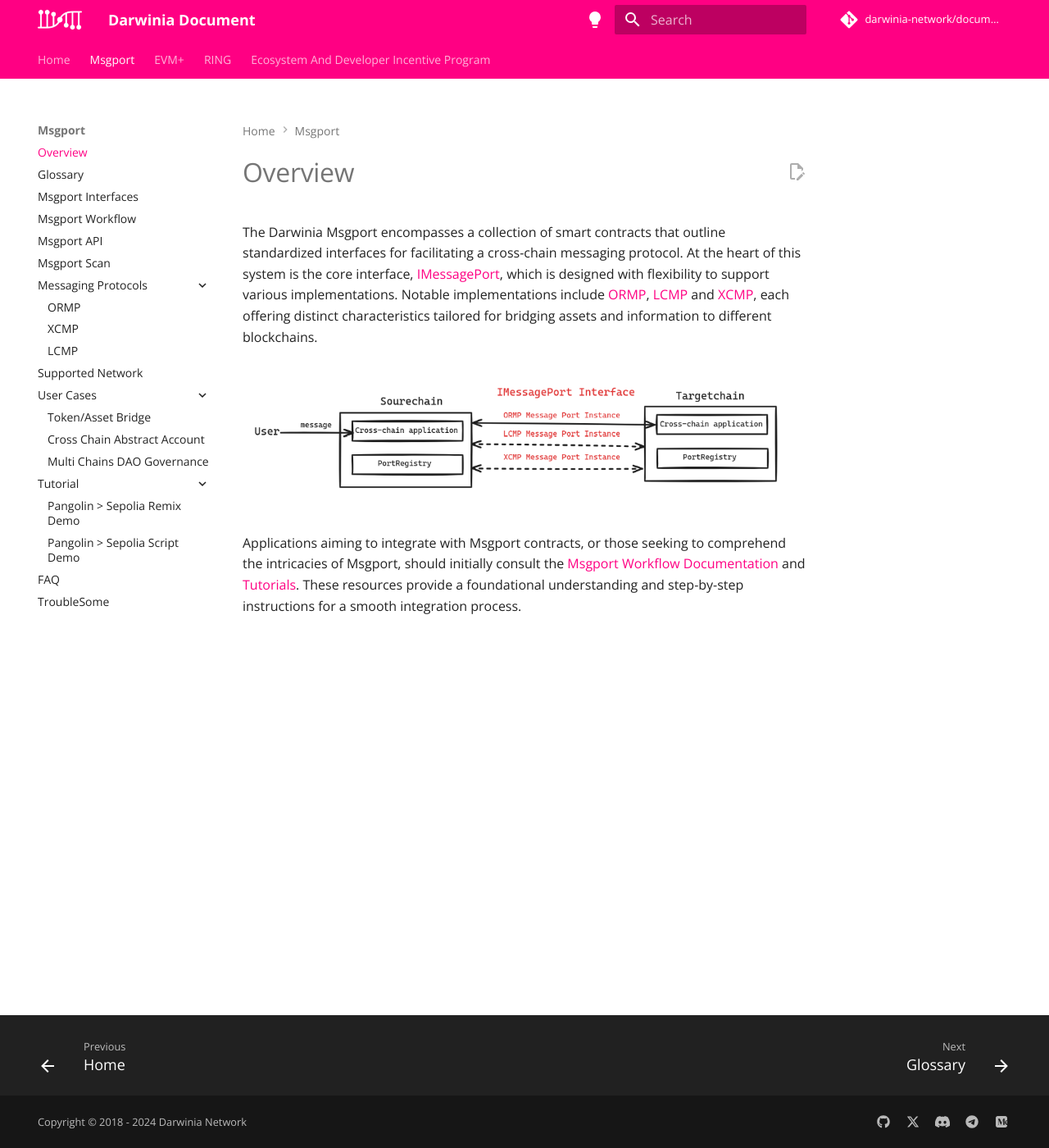
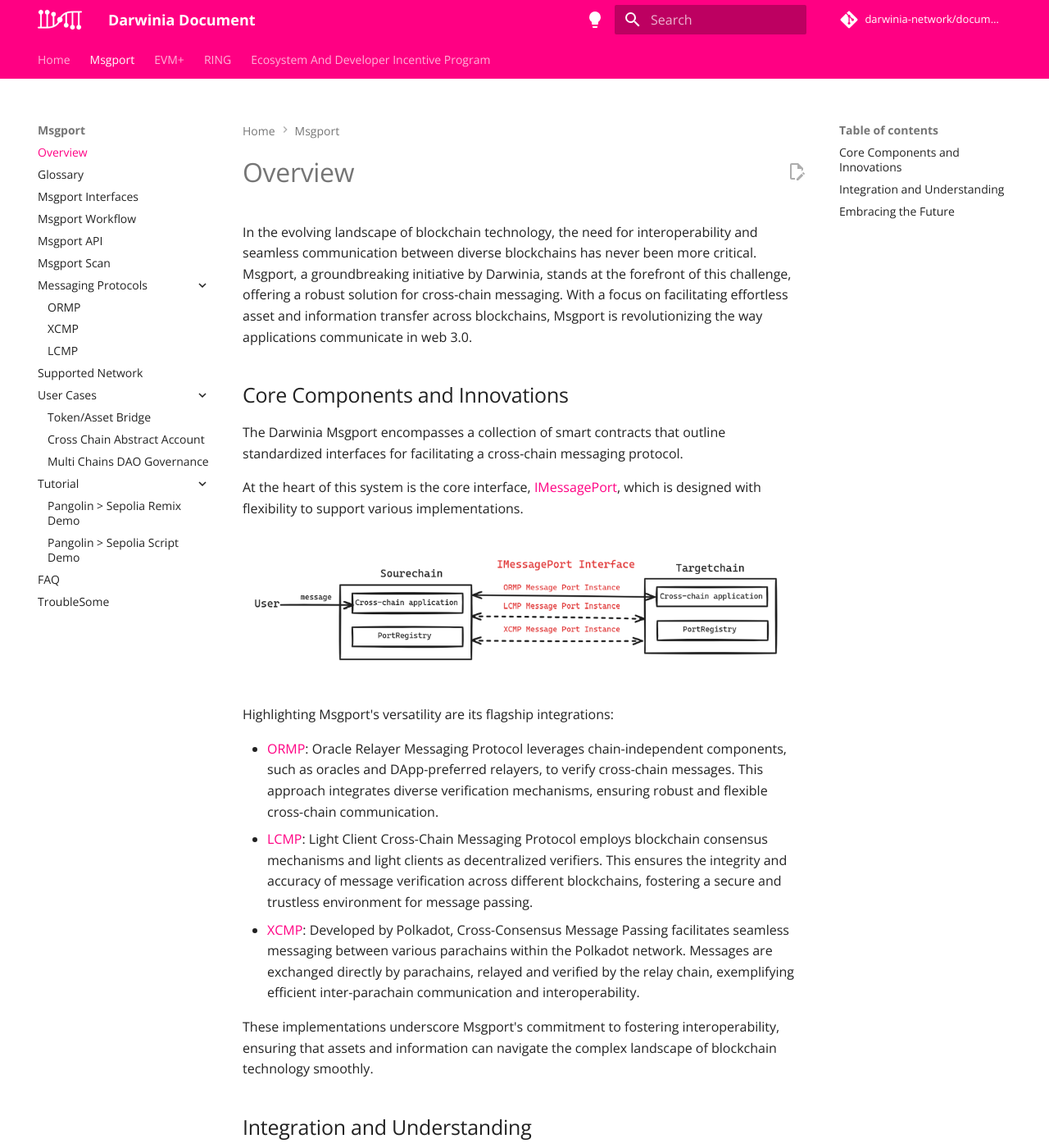
Before and after one commit to darwinia-network/docs, an MkDocs documentation site: the page built from docs/msgport/overview.md, in a window 1280 px wide and 1400 px high. Shown: the whole window at 82% size. Built offline with MkDocs 1.6.1 and Material for MkDocs 9.7.7, drawn with Linux system fonts in a browser that asks for light colours; comment, search, counter and statistics services are not loaded; some of the changed text lies outside the part shown.

Commit message:
tune and refine

```diff
--- a/docs/msgport/overview.md
+++ b/docs/msgport/overview.md
@@ -1,7 +1,25 @@
 # Overview
 
-The Darwinia Msgport encompasses a collection of smart contracts that outline standardized interfaces for facilitating a cross-chain messaging protocol. At the heart of this system is the core interface, [IMessagePort](../msgport/interfaces.md#imessageport), which is designed with flexibility to support various implementations. Notable implementations include [ORMP](../msgport/messaging-protocols/ormp.md), [LCMP](../msgport/messaging-protocols/lcmp.md) and [XCMP](../msgport/messaging-protocols/xcmp.md), each offering distinct characteristics tailored for bridging assets and information to different blockchains.
+In the evolving landscape of blockchain technology, the need for interoperability and seamless communication between diverse blockchains has never been more critical. Msgport, a groundbreaking initiative by Darwinia, stands at the forefront of this challenge, offering a robust solution for cross-chain messaging. With a focus on facilitating effortless asset and information transfer across blockchains, Msgport is revolutionizing the way applications communicate in web 3.0.
+
+## Core Components and Innovations
+The Darwinia Msgport encompasses a collection of smart contracts that outline standardized interfaces for facilitating a cross-chain messaging protocol.
+
+At the heart of this system is the core interface, [IMessagePort](../msgport/interfaces.md#imessageport), which is designed with flexibility to support various implementations.
 
 ![msgport-overview-1](../images/msgport-overview-1.png)
 
-Applications aiming to integrate with Msgport contracts, or those seeking to comprehend the intricacies of Msgport, should initially consult the [Msgport Workflow Documentation](../msgport/workflow.md) and [Tutorials](../msgport/tutorial/remix-demo.md). These resources provide a foundational understanding and step-by-step instructions for a smooth integration process.
+Highlighting Msgport's versatility are its flagship integrations:
+
+  - [ORMP](../msgport/messaging-protocols/ormp.md): Oracle Relayer Messaging Protocol leverages chain-independent components, such as oracles and DApp-preferred relayers, to verify cross-chain messages. This approach integrates diverse verification mechanisms, ensuring robust and flexible cross-chain communication.
+  - [LCMP](../msgport/messaging-protocols/lcmp.md): Light Client Cross-Chain Messaging Protocol employs blockchain consensus mechanisms and light clients as decentralized verifiers. This ensures the integrity and accuracy of message verification across different blockchains, fostering a secure and trustless environment for message passing.
+  - [XCMP](../msgport/messaging-protocols/xcmp.md): Developed by Polkadot, Cross-Consensus Message Passing facilitates seamless messaging between various parachains within the Polkadot network. Messages are exchanged directly by parachains, relayed and verified by the relay chain, exemplifying efficient inter-parachain communication and interoperability.
+
+These implementations underscore Msgport's commitment to fostering interoperability, ensuring that assets and information can navigate the complex landscape of blockchain technology smoothly.
+
+## Integration and Understanding
+For developers and applications eager to leverage the power of Msgport, the journey begins with the [Msgport Workflow Documentation]((../msgport/workflow.md)) and a series of comprehensive [Tutorials](../msgport/tutorial/remix-demo.md). These resources are meticulously crafted to demystify the complexities of Msgport, offering a clear path to integration. From foundational knowledge to step-by-step guides, developers can expect a seamless onboarding experience, enabling them to harness the full potential of cross-chain messaging.
+
+## Embracing the Future
+
+As the digital world continues to evolve, Msgport stands as a beacon of innovation, guiding the way towards a more interconnected and efficient blockchain ecosystem. Whether you are looking to bridge assets or enhance the capabilities of your blockchain application, Msgport offers the tools and support needed to transcend traditional boundaries and embrace the future of cross-chain communication.
```
